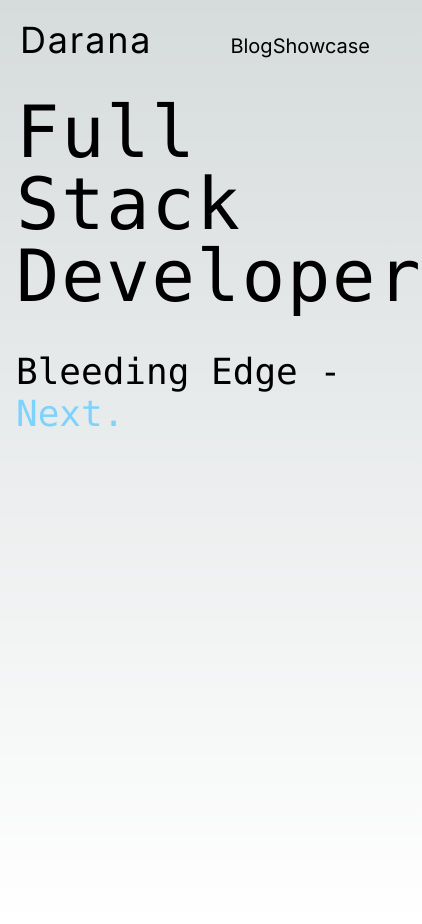
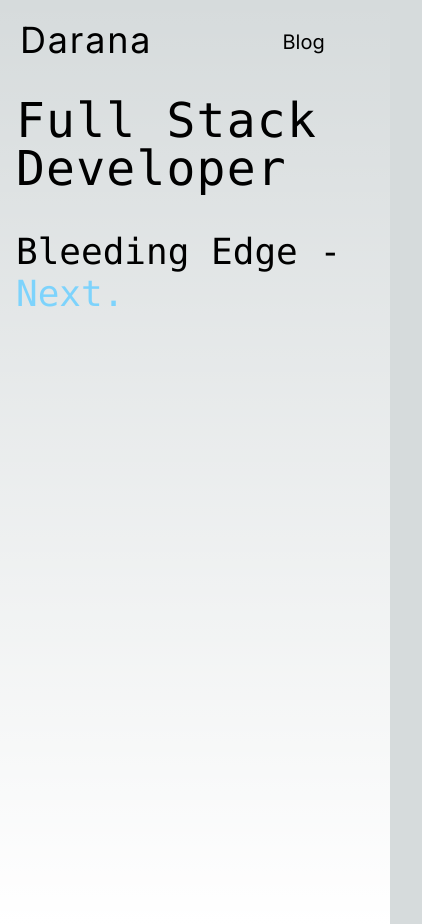
Before and after one commit to Abdullah-03/Darana, a Next.js app: page / in a window 390 px wide. Shown: the whole page, 422 px wide, since content can reach past the window. Built offline with nearby package versions, Linux system fonts and the light colour scheme.

Commit message:
homepage responsive style changes

```diff
--- a/app/components/navbar.js
+++ b/app/components/navbar.js
@@ -7,9 +7,8 @@ function Navbar() {
         <p className="text-4xl tracking-wider">Darana</p>
       </div>
 
-      <div className="flex flex-row md:mr-5 pt-3 basis-1/4 justify-between">
+      <div className="flex flex-row md:mr-5 pt-2 md:pt-3 basis-1/4 justify-between">
         <p className="text-xl">Blog</p>
-        <p className="text-xl ml:2 md:ml-0">Showcase</p>
       </div>
     </div>
   );
--- a/app/page.js
+++ b/app/page.js
@@ -5,7 +5,7 @@ export default function Home() {
   return (
     <main className="flex min-h-screen flex-col p-4 md:p-24">
       <div className="w-full max-w-5xl font-mono text-sm flex flex-col">
-        <h1 className="text-7xl tracking-wide mb-10">
+        <h1 className="text-5xl md:text-7xl tracking-wide mb-10">
           Full Stack Developer
         </h1>
         <div className="text-4xl flex flex-col md:flex-row">
```
